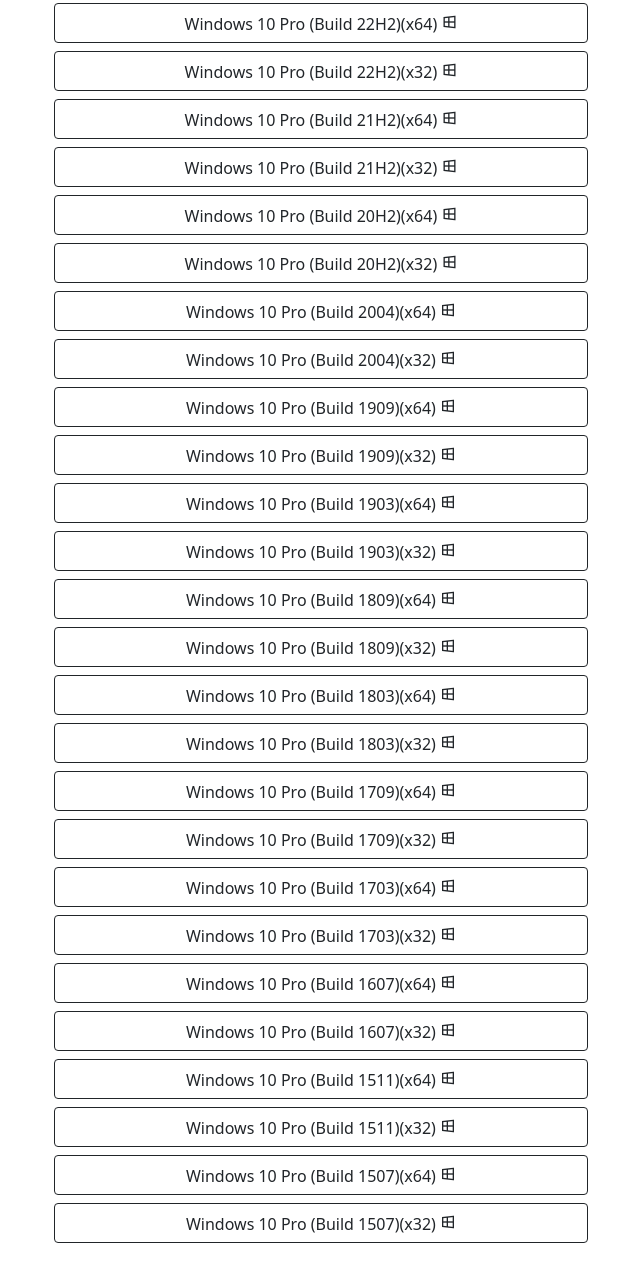
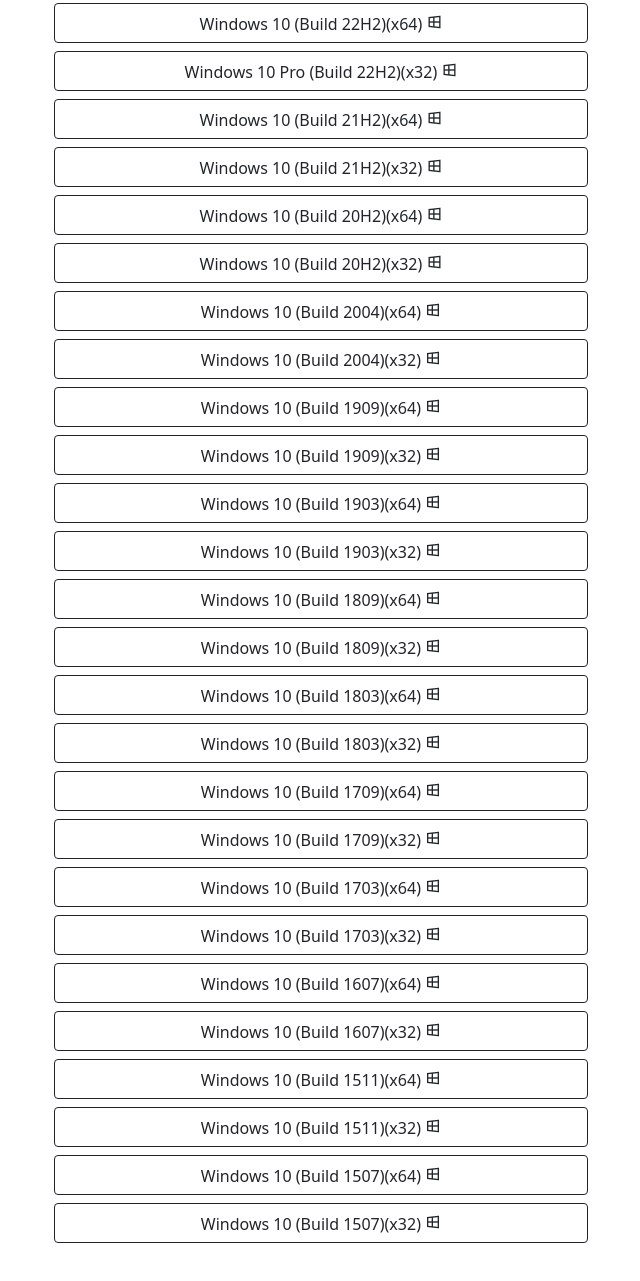
Before and after one commit to shadesofdeath/Shades-Downloader, a plain HTML site: page windows-10-iso-download.html in a window 1280 px wide. Shown: the part 135-1416 px from the top of the page, without its empty margins (319-959 px from the left). Drawn offline with nearby package versions, Linux system fonts and the light colour scheme.

Commit message:
Source Update

```diff
--- a/windows-10-iso-download.html
+++ b/windows-10-iso-download.html
@@ -21,32 +21,32 @@
 <h3 class="text-center">Windows 10 Builds</h3>
 <br>
 <div class="d-grid gap-2 col-5 mx-auto">
-    <a onclick="window.location.href = 'https://archive.org/download/windows-10-22-h-2-19045.1806/WINDOWS%2010%2022H2%2019045.1806.iso';" class="btn btn-outline-dark" role="button" data-bs-toggle="button">Windows 10 Pro (Build 22H2)(x64) <i class="ri-windows-line"></i></a>
+    <a onclick="window.location.href = 'https://archive.org/download/windows-10-22-h-2-19045.1806/WINDOWS%2010%2022H2%2019045.1806.iso';" class="btn btn-outline-dark" role="button" data-bs-toggle="button">Windows 10 (Build 22H2)(x64) <i class="ri-windows-line"></i></a>
     <a onclick="window.location.href = 'https://archive.org/download/windows-10-insider-preview-19045.1826/Windows10_InsiderPreview_Client_x32_en-us_19045.1826.iso';" class="btn btn-outline-dark" role="button" data-bs-toggle="button">Windows 10 Pro (Build 22H2)(x32) <i class="ri-windows-line"></i></a>
-    <a onclick="window.location.href = 'https://archive.org/download/win-10-21-h-2-english-x-64_20220529/Win10_21H2_English_x64.iso';" class="btn btn-outline-dark" role="button" data-bs-toggle="button">Windows 10 Pro (Build 21H2)(x64) <i class="ri-windows-line"></i></a>
-    <a onclick="window.location.href = 'https://archive.org/download/win-10-21-h-2-english-x-32_202205/Win10_21H2_English_x32.iso';" class="btn btn-outline-dark" role="button" data-bs-toggle="button">Windows 10 Pro (Build 21H2)(x32) <i class="ri-windows-line"></i></a>
-    <a onclick="window.location.href = 'https://archive.org/download/windows-10_20H2/Win_20H2.iso';" class="btn btn-outline-dark" role="button" data-bs-toggle="button">Windows 10 Pro (Build 20H2)(x64) <i class="ri-windows-line"></i></a>
-    <a onclick="window.location.href = 'https://archive.org/download/windows-10_20H2/Win_20H2.iso';" class="btn btn-outline-dark" role="button" data-bs-toggle="button">Windows 10 Pro (Build 20H2)(x32) <i class="ri-windows-line"></i></a>
-    <a onclick="window.location.href = 'https://archive.org/download/windows-2004_202011/Windows%202004.iso';" class="btn btn-outline-dark" role="button" data-bs-toggle="button">Windows 10 Pro (Build 2004)(x64) <i class="ri-windows-line"></i></a>
-    <a onclick="window.location.href = 'https://archive.org/download/windows-2004_202011/Windows%202004.iso';" class="btn btn-outline-dark" role="button" data-bs-toggle="button">Windows 10 Pro (Build 2004)(x32) <i class="ri-windows-line"></i></a>
-    <a onclick="window.location.href = 'https://archive.org/download/windows-1909/Windows%201909.iso';" class="btn btn-outline-dark" role="button" data-bs-toggle="button">Windows 10 Pro (Build 1909)(x64) <i class="ri-windows-line"></i></a>
-    <a onclick="window.location.href = 'https://archive.org/download/windows-1909/Windows%201909.iso';" class="btn btn-outline-dark" role="button" data-bs-toggle="button">Windows 10 Pro (Build 1909)(x32) <i class="ri-windows-line"></i></a>
-    <a onclick="window.location.href = 'https://archive.org/download/windows-1903/Windows%201903.iso';" class="btn btn-outline-dark" role="button" data-bs-toggle="button">Windows 10 Pro (Build 1903)(x64) <i class="ri-windows-line"></i></a>
-    <a onclick="window.location.href = 'https://archive.org/download/windows-1903/Windows%201903.iso';" class="btn btn-outline-dark" role="button" data-bs-toggle="button">Windows 10 Pro (Build 1903)(x32) <i class="ri-windows-line"></i></a>
-    <a onclick="window.location.href = 'https://archive.org/download/windows-1809/Windows%201809.iso';" class="btn btn-outline-dark" role="button" data-bs-toggle="button">Windows 10 Pro (Build 1809)(x64) <i class="ri-windows-line"></i></a>
-    <a onclick="window.location.href = 'https://archive.org/download/windows-1809/Windows%201809.iso';" class="btn btn-outline-dark" role="button" data-bs-toggle="button">Windows 10 Pro (Build 1809)(x32) <i class="ri-windows-line"></i></a>
-    <a onclick="window.location.href = 'https://archive.org/download/windows-1803/Windows%201803.iso';" class="btn btn-outline-dark" role="button" data-bs-toggle="button">Windows 10 Pro (Build 1803)(x64) <i class="ri-windows-line"></i></a>
-    <a onclick="window.location.href = 'https://archive.org/download/windows-1803/Windows%201803.iso';" class="btn btn-outline-dark" role="button" data-bs-toggle="button">Windows 10 Pro (Build 1803)(x32) <i class="ri-windows-line"></i></a>
-    <a onclick="window.location.href = 'https://archive.org/download/windows-1709/Windows%201709.iso';" class="btn btn-outline-dark" role="button" data-bs-toggle="button">Windows 10 Pro (Build 1709)(x64) <i class="ri-windows-line"></i></a>
-    <a onclick="window.location.href = 'https://archive.org/download/windows-1709/Windows%201709.iso';" class="btn btn-outline-dark" role="button" data-bs-toggle="button">Windows 10 Pro (Build 1709)(x32) <i class="ri-windows-line"></i></a>
-    <a onclick="window.location.href = 'https://archive.org/download/Win10HomeProEducationNv1703x64/en_windows_10_multiple_editions_n_version_1703_x64_dvd.iso';" class="btn btn-outline-dark" role="button" data-bs-toggle="button">Windows 10 Pro (Build 1703)(x64) <i class="ri-windows-line"></i></a>
-    <a onclick="window.location.href = 'https://archive.org/download/Win10HomeProNv1703x86English/en_windows_10_multiple_editions_n_version_1703_x86_dvd.iso';" class="btn btn-outline-dark" role="button" data-bs-toggle="button">Windows 10 Pro (Build 1703)(x32) <i class="ri-windows-line"></i></a>
-    <a onclick="window.location.href = 'https://archive.org/download/win-10-1607-english-home-pro-x-64/Win10_1607_English%20HOME-PRO_x64.iso';" class="btn btn-outline-dark" role="button" data-bs-toggle="button">Windows 10 Pro (Build 1607)(x64) <i class="ri-windows-line"></i></a>
-    <a onclick="window.location.href = 'https://archive.org/download/win-10-1607-english-home-pro-x-32/Win10_1607_English%20HOME-PRO_x32.iso';" class="btn btn-outline-dark" role="button" data-bs-toggle="button">Windows 10 Pro (Build 1607)(x32) <i class="ri-windows-line"></i></a>
-    <a onclick="window.location.href = 'https://archive.org/download/win10-1511/Win10_1511_EnglishInternational_x64.iso';" class="btn btn-outline-dark" role="button" data-bs-toggle="button">Windows 10 Pro (Build 1511)(x64) <i class="ri-windows-line"></i></a>
-    <a onclick="window.location.href = 'https://archive.org/download/win10-1511/Win10_1511_EnglishInternational_x32.iso';" class="btn btn-outline-dark" role="button" data-bs-toggle="button">Windows 10 Pro (Build 1511)(x32) <i class="ri-windows-line"></i></a>
-    <a onclick="window.location.href = 'https://archive.org/download/windows-10-1507/Windows%2010%201507.iso';" class="btn btn-outline-dark" role="button" data-bs-toggle="button">Windows 10 Pro (Build 1507)(x64) <i class="ri-windows-line"></i></a>
-    <a onclick="window.location.href = 'https://archive.org/download/windows-10-1507/Windows%2010%201507.iso';" class="btn btn-outline-dark" role="button" data-bs-toggle="button">Windows 10 Pro (Build 1507)(x32) <i class="ri-windows-line"></i></a>
+    <a onclick="window.location.href = 'https://archive.org/download/win-10-21-h-2-english-x-64_20220529/Win10_21H2_English_x64.iso';" class="btn btn-outline-dark" role="button" data-bs-toggle="button">Windows 10 (Build 21H2)(x64) <i class="ri-windows-line"></i></a>
+    <a onclick="window.location.href = 'https://archive.org/download/win-10-21-h-2-english-x-32_202205/Win10_21H2_English_x32.iso';" class="btn btn-outline-dark" role="button" data-bs-toggle="button">Windows 10 (Build 21H2)(x32) <i class="ri-windows-line"></i></a>
+    <a onclick="window.location.href = 'https://archive.org/download/windows-10_20H2/Win_20H2.iso';" class="btn btn-outline-dark" role="button" data-bs-toggle="button">Windows 10 (Build 20H2)(x64) <i class="ri-windows-line"></i></a>
+    <a onclick="window.location.href = 'https://archive.org/download/windows-10_20H2/Win_20H2.iso';" class="btn btn-outline-dark" role="button" data-bs-toggle="button">Windows 10 (Build 20H2)(x32) <i class="ri-windows-line"></i></a>
+    <a onclick="window.location.href = 'https://archive.org/download/windows-2004_202011/Windows%202004.iso';" class="btn btn-outline-dark" role="button" data-bs-toggle="button">Windows 10 (Build 2004)(x64) <i class="ri-windows-line"></i></a>
+    <a onclick="window.location.href = 'https://archive.org/download/windows-2004_202011/Windows%202004.iso';" class="btn btn-outline-dark" role="button" data-bs-toggle="button">Windows 10 (Build 2004)(x32) <i class="ri-windows-line"></i></a>
+    <a onclick="window.location.href = 'https://archive.org/download/windows-1909/Windows%201909.iso';" class="btn btn-outline-dark" role="button" data-bs-toggle="button">Windows 10 (Build 1909)(x64) <i class="ri-windows-line"></i></a>
+    <a onclick="window.location.href = 'https://archive.org/download/windows-1909/Windows%201909.iso';" class="btn btn-outline-dark" role="button" data-bs-toggle="button">Windows 10 (Build 1909)(x32) <i class="ri-windows-line"></i></a>
+    <a onclick="window.location.href = 'https://archive.org/download/windows-1903/Windows%201903.iso';" class="btn btn-outline-dark" role="button" data-bs-toggle="button">Windows 10 (Build 1903)(x64) <i class="ri-windows-line"></i></a>
+    <a onclick="window.location.href = 'https://archive.org/download/windows-1903/Windows%201903.iso';" class="btn btn-outline-dark" role="button" data-bs-toggle="button">Windows 10 (Build 1903)(x32) <i class="ri-windows-line"></i></a>
+    <a onclick="window.location.href = 'https://archive.org/download/windows-1809/Windows%201809.iso';" class="btn btn-outline-dark" role="button" data-bs-toggle="button">Windows 10 (Build 1809)(x64) <i class="ri-windows-line"></i></a>
+    <a onclick="window.location.href = 'https://archive.org/download/windows-1809/Windows%201809.iso';" class="btn btn-outline-dark" role="button" data-bs-toggle="button">Windows 10 (Build 1809)(x32) <i class="ri-windows-line"></i></a>
+    <a onclick="window.location.href = 'https://archive.org/download/windows-1803/Windows%201803.iso';" class="btn btn-outline-dark" role="button" data-bs-toggle="button">Windows 10 (Build 1803)(x64) <i class="ri-windows-line"></i></a>
+    <a onclick="window.location.href = 'https://archive.org/download/windows-1803/Windows%201803.iso';" class="btn btn-outline-dark" role="button" data-bs-toggle="button">Windows 10 (Build 1803)(x32) <i class="ri-windows-line"></i></a>
+    <a onclick="window.location.href = 'https://archive.org/download/windows-1709/Windows%201709.iso';" class="btn btn-outline-dark" role="button" data-bs-toggle="button">Windows 10 (Build 1709)(x64) <i class="ri-windows-line"></i></a>
+    <a onclick="window.location.href = 'https://archive.org/download/windows-1709/Windows%201709.iso';" class="btn btn-outline-dark" role="button" data-bs-toggle="button">Windows 10 (Build 1709)(x32) <i class="ri-windows-line"></i></a>
+    <a onclick="window.location.href = 'https://archive.org/download/Win10HomeProEducationNv1703x64/en_windows_10_multiple_editions_n_version_1703_x64_dvd.iso';" class="btn btn-outline-dark" role="button" data-bs-toggle="button">Windows 10 (Build 1703)(x64) <i class="ri-windows-line"></i></a>
+    <a onclick="window.location.href = 'https://archive.org/download/Win10HomeProNv1703x86English/en_windows_10_multiple_editions_n_version_1703_x86_dvd.iso';" class="btn btn-outline-dark" role="button" data-bs-toggle="button">Windows 10 (Build 1703)(x32) <i class="ri-windows-line"></i></a>
+    <a onclick="window.location.href = 'https://archive.org/download/win-10-1607-english-home-pro-x-64/Win10_1607_English%20HOME-PRO_x64.iso';" class="btn btn-outline-dark" role="button" data-bs-toggle="button">Windows 10 (Build 1607)(x64) <i class="ri-windows-line"></i></a>
+    <a onclick="window.location.href = 'https://archive.org/download/win-10-1607-english-home-pro-x-32/Win10_1607_English%20HOME-PRO_x32.iso';" class="btn btn-outline-dark" role="button" data-bs-toggle="button">Windows 10  (Build 1607)(x32) <i class="ri-windows-line"></i></a>
+    <a onclick="window.location.href = 'https://archive.org/download/win10-1511/Win10_1511_EnglishInternational_x64.iso';" class="btn btn-outline-dark" role="button" data-bs-toggle="button">Windows 10 (Build 1511)(x64) <i class="ri-windows-line"></i></a>
+    <a onclick="window.location.href = 'https://archive.org/download/win10-1511/Win10_1511_EnglishInternational_x32.iso';" class="btn btn-outline-dark" role="button" data-bs-toggle="button">Windows 10 (Build 1511)(x32) <i class="ri-windows-line"></i></a>
+    <a onclick="window.location.href = 'https://archive.org/download/windows-10-1507/Windows%2010%201507.iso';" class="btn btn-outline-dark" role="button" data-bs-toggle="button">Windows 10 (Build 1507)(x64) <i class="ri-windows-line"></i></a>
+    <a onclick="window.location.href = 'https://archive.org/download/windows-10-1507/Windows%2010%201507.iso';" class="btn btn-outline-dark" role="button" data-bs-toggle="button">Windows 10 (Build 1507)(x32) <i class="ri-windows-line"></i></a>
   </div> <br> <br>
 </body>
 </html>
```
Also changed, not shown: index.html (+1 -1 lines), windows-11-iso-download.html (+2 -2 lines), windows-xp-iso-download.html (+12 -12 lines).
